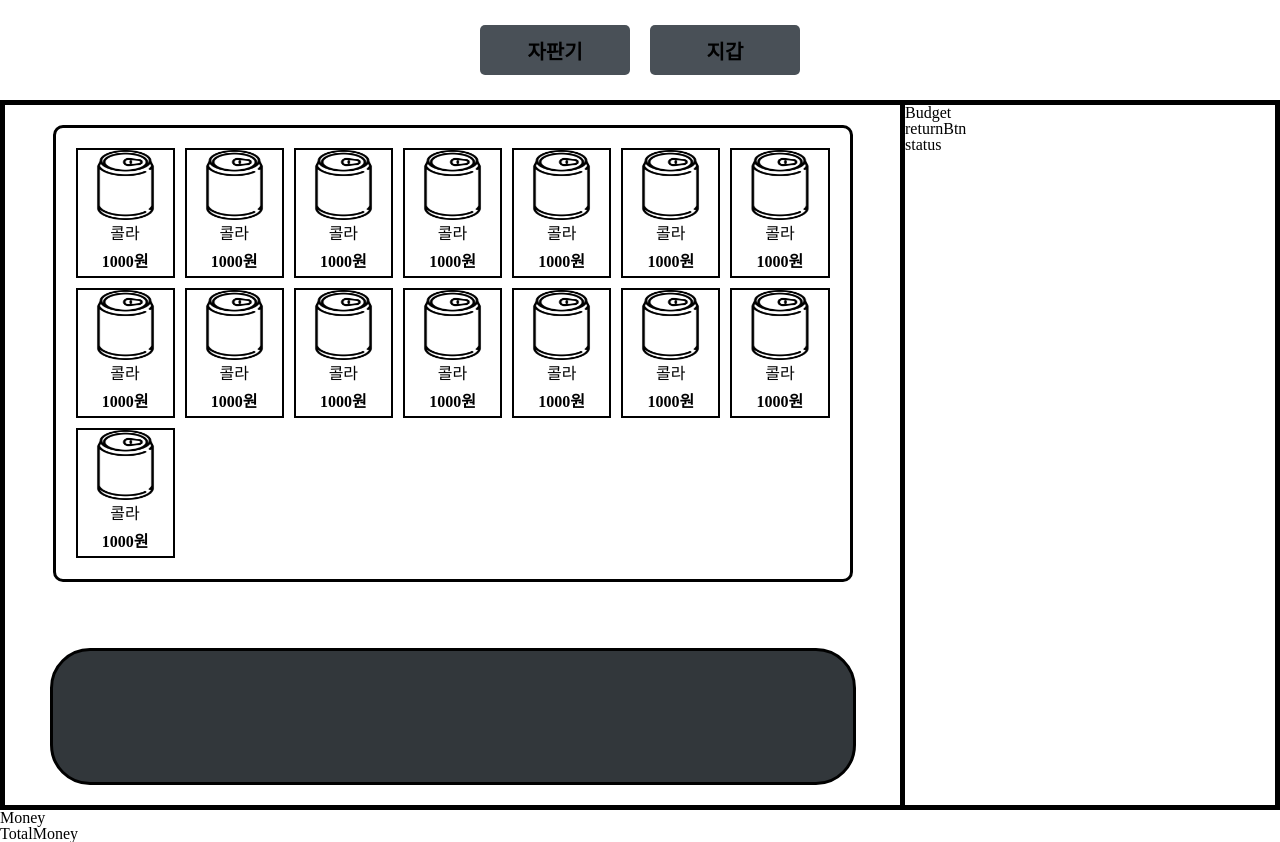
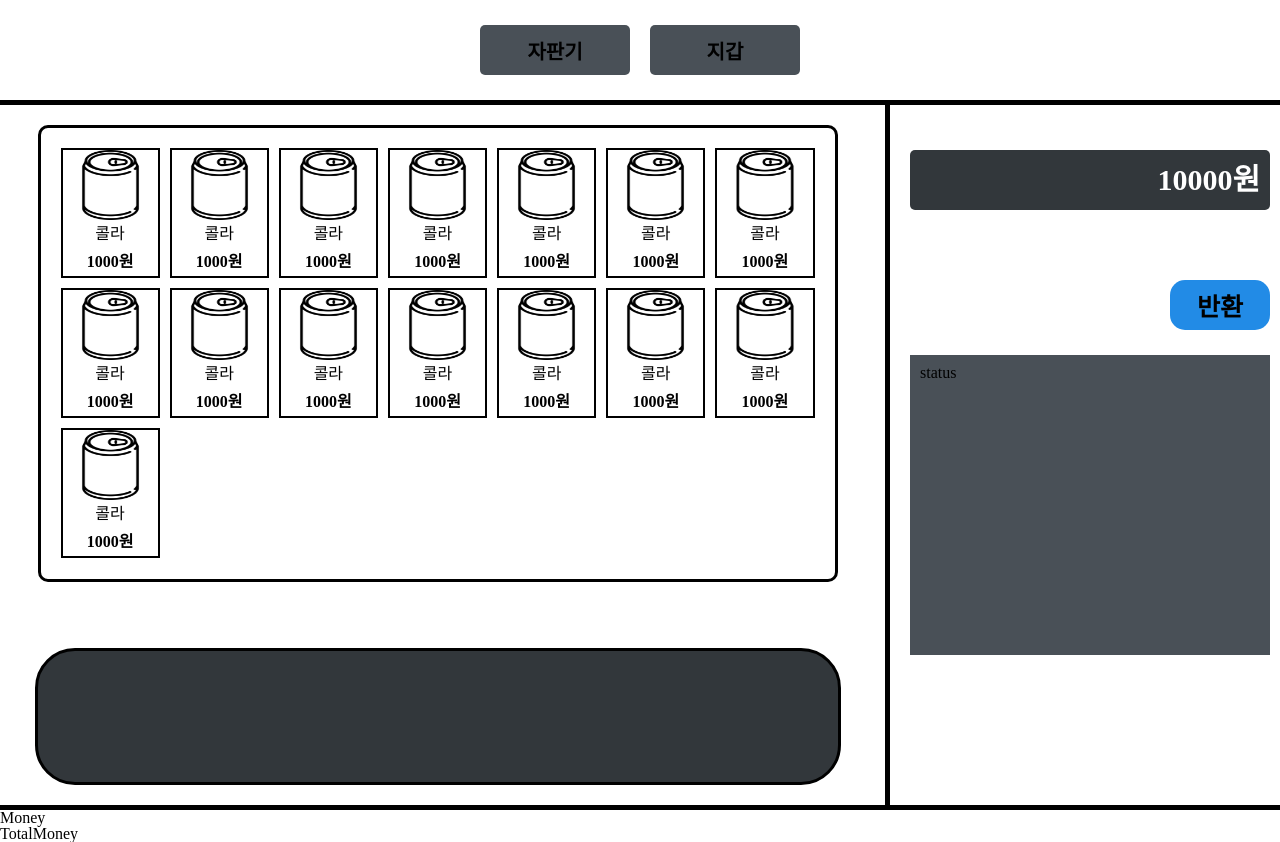
Before and after one commit to codesquad-members-2022/fe-vm, a React (Create React App) app in the folder vending-machine/: page / in a window 1280 px wide. Built offline with nearby package versions, Linux system fonts and the light colour scheme.

Commit message:
Design : Info 스타일링 완료

```diff
--- a/vending-machine/src/components/Budget.js
+++ b/vending-machine/src/components/Budget.js
@@ -1,7 +1,31 @@
 import React from "react";
-
+import styled from "styled-components";
 function Budget() {
-  return <div>Budget</div>;
+  return (
+    <BudgetWrap>
+      <BudgetInput>10000원</BudgetInput>
+    </BudgetWrap>
+  );
 }
-
+const BudgetWrap = styled.div`
+  width: 100%;
+  height: 150px;
+  display: flex;
+  align-items: center;
+  justify-content: center;
+`;
+const BudgetInput = styled.div`
+  width: 90%;
+  height: 60px;
+  display: flex;
+  justify-content: flex-end;
+  font-size: 30px;
+  font-weight: bolder;
+  color: ${({ theme }) => theme.colors.white};
+  background: ${({ theme }) => theme.colors.darkGray};
+  border-radius: 5px;
+  align-items: center;
+  box-sizing: border-box;
+  padding: 10px;
+`;
 export default Budget;
--- a/vending-machine/src/components/Info.js
+++ b/vending-machine/src/components/Info.js
@@ -2,15 +2,23 @@ import React from "react";
 import Budget from "./Budget";
 import ReturnBtn from "./ReturnBtn";
 import Status from "./Status";
+import styled from "styled-components";
 
 function Info() {
   return (
-    <div>
+    <InfoWrap>
       <Budget></Budget>
       <ReturnBtn></ReturnBtn>
       <Status></Status>
-    </div>
+    </InfoWrap>
   );
 }
 
+const InfoWrap = styled.div`
+  height: 100%;
+  display: flex;
+  flex-direction: column;
+  width: 400px;
+  align-items: center;
+`;
 export default Info;
--- a/vending-machine/src/components/ReturnBtn.js
+++ b/vending-machine/src/components/ReturnBtn.js
@@ -1,7 +1,30 @@
 import React from "react";
+import styled from "styled-components";
 
 function ReturnBtn() {
-  return <div>returnBtn</div>;
+  return (
+    <ReturnBtnWrap>
+      <ReturnMoneyBtn>반환</ReturnMoneyBtn>
+    </ReturnBtnWrap>
+  );
 }
 
+const ReturnBtnWrap = styled.div`
+  width: 100%;
+  height: 100px;
+  display: grid;
+  place-content: center end;
+  box-sizing: border-box;
+  padding: 5%;
+`;
+const ReturnMoneyBtn = styled.button`
+  width: 100px;
+  height: 50px;
+  background: ${({ theme }) => theme.colors.blue};
+  border-radius: 15px;
+  display: grid;
+  place-content: center;
+  font-size: 25px;
+  font-weight: bolder;
+`;
 export default ReturnBtn;
--- a/vending-machine/src/components/Status.js
+++ b/vending-machine/src/components/Status.js
@@ -1,7 +1,15 @@
 import React from "react";
-
+import styled from "styled-components";
 function Status() {
-  return <div>status</div>;
+  return <StatusWrap>status</StatusWrap>;
 }
 
+const StatusWrap = styled.div`
+  width: 90%;
+  height: 300px;
+  background: ${({ theme }) => theme.colors.gray};
+  box-sizing: border-box;
+  padding: 10px;
+  gap = 10px;
+`;
 export default Status;
--- a/vending-machine/src/style/theme.js
+++ b/vending-machine/src/style/theme.js
@@ -8,6 +8,7 @@ const theme = {
     darkBlue: `${darken(0.1, "#228be6")}`,
     lightGray: `${lighten(0.1, "#495057")}`,
     darkGray: `${darken(0.1, "#495057")}`,
+    white: "#ffffff",
   },
 };
 
```
